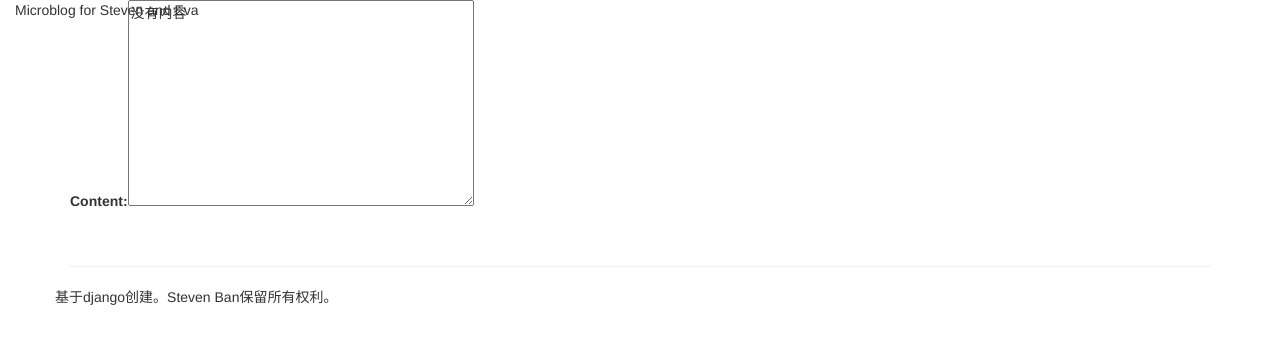
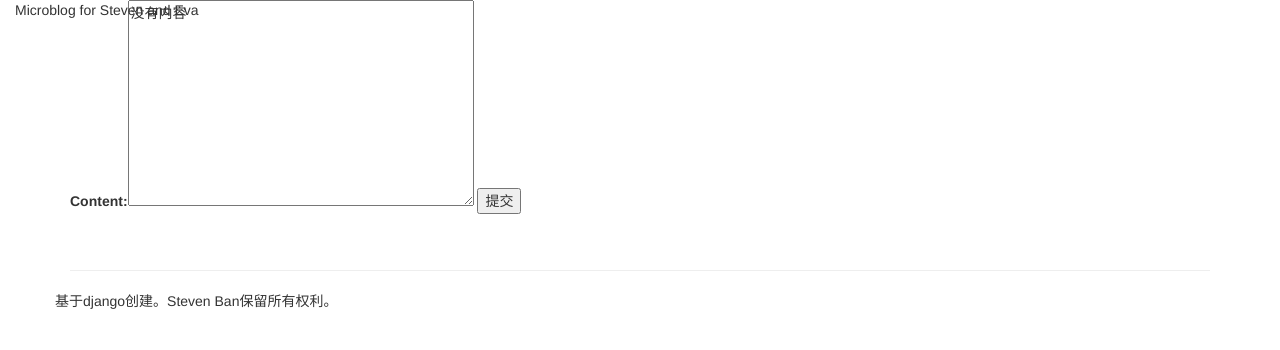
Before and after one commit to steven-ban/microblog, a Django app: page / in a window 1280 px wide. Shown: the top 350 px of the page. Run offline with Django 3.2, Linux system fonts and the light colour scheme; data that the repository does not hold is empty; some libraries are stand-ins or nearby versions.

Commit message:
添加输入表单
加入输入表单。存在的问题：表单提交不能保存。

```diff
--- a/microblog/mblog/templates/home.html
+++ b/microblog/mblog/templates/home.html
@@ -26,7 +26,10 @@
 
 <div class="container">
     <div class="form form-inline">
+        <form name='updateMB' action="/" method="POST">
+        {% csrf_token %}
         {{form}}
+        <input type="submit" value="提交">
     </div>
 
 <div class "page-content">
--- a/microblog/mblog/views.py
+++ b/microblog/mblog/views.py
@@ -6,6 +6,10 @@
 # Create your views here.
 
 def home(request) :
+    form = UpdateMBForm(request.POST)
+    # if form.is_valid :
+        #mblog = MBlog.objects.get_or_create(content=request.POST.get('content'))
+
     mblogs = MBlog.objects.all()
     return render(request, 'home.html', \
         {'form' : UpdateMBForm, \
```
